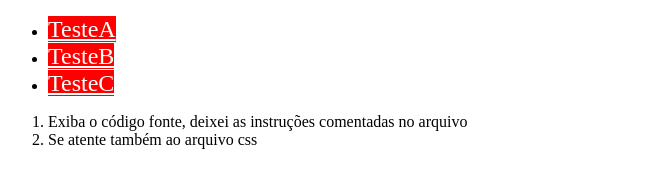
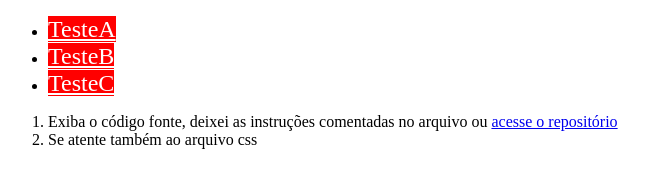
Before and after one commit to ClaudioDenner/ExemploMenuActive, a plain HTML site: page index.html in a window 1280 px wide. Shown: the whole page, without its empty margins (0-648 px from the left). Drawn offline with Linux system fonts and the light colour scheme.

Commit message:
"secondCommit"

```diff
--- a/index.html
+++ b/index.html
@@ -37,7 +37,7 @@
 
 
     <ol>
-        <li>Exiba o código fonte, deixei as instruções comentadas no arquivo</li>
+        <li>Exiba o código fonte, deixei as instruções comentadas no arquivo ou <a href="https://github.com/ClaudioDenner/ExemploMenuActive/blob/main/index.html" target="_blank">acesse o repositório</a></li>
         <li>Se atente também ao arquivo css</li>
     </ol>
 
```
